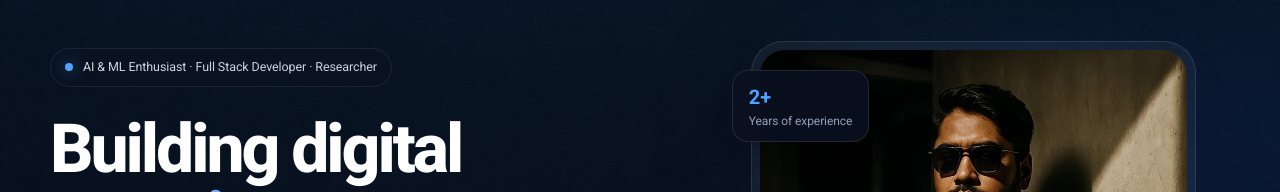
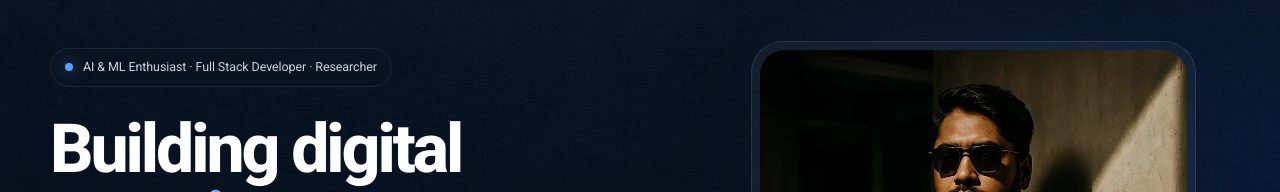
Before and after one commit to Fardin1023/Personal-Portfolio, a React (Vite) app: page / in a window 1280 px wide. Shown: the part 131-323 px from the top of the page. Built offline with nearby package versions, Linux system fonts and the light colour scheme; no server answers.

Commit message:
Remove experience badge

```diff
--- a/src/sections/Hero.jsx
+++ b/src/sections/Hero.jsx
@@ -208,17 +208,6 @@ export const Hero = () => {
                 />
               </div>
 
-              {/* Experience badge */}
-              <div className="absolute -left-5 top-7 rounded-2xl border border-white/10 bg-[#0b1120]/88 px-4 py-3 shadow-xl backdrop-blur-md">
-                <div className="text-xl font-bold text-blue-400">
-                  2+
-                </div>
-
-                <div className="mt-0.5 text-xs text-slate-400">
-                  Years of experience
-                </div>
-              </div>
-
               {/* Availability badge */}
               <div className="absolute -bottom-4 right-4 flex items-center gap-2 rounded-full border border-white/10 bg-[#0b1120]/90 px-4 py-2.5 text-sm text-slate-200 shadow-xl backdrop-blur-md">
                 <span className="h-2 w-2 rounded-full bg-emerald-400 shadow-[0_0_14px_rgba(52,211,153,.7)]" />
```
